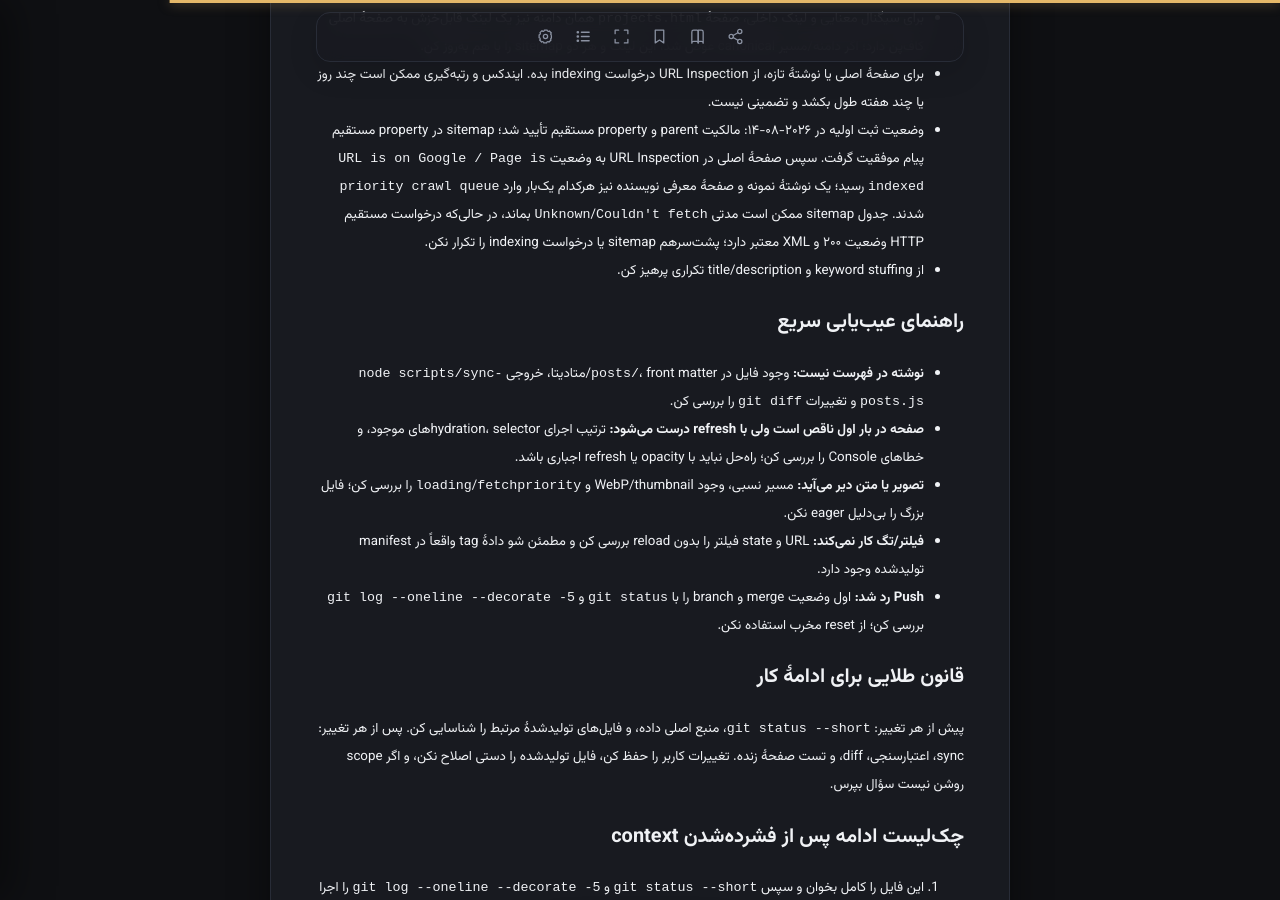
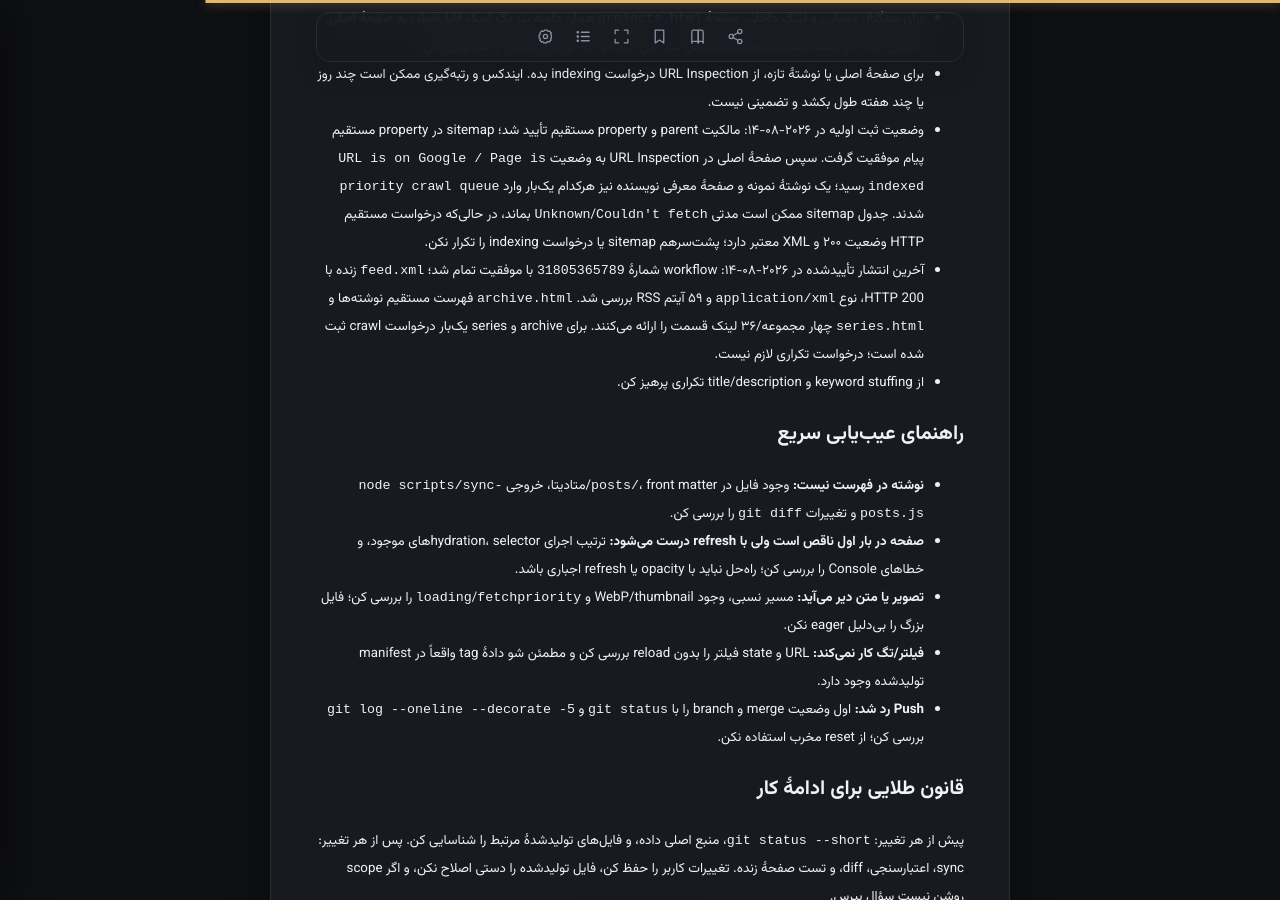
Before and after one commit to Soheil-Aghayani/Coffpen, a Jekyll site: the page built from CODEX_PROJECT_NOTES.md, in a window 1280 px wide and 900 px high, scrolled down 3312 px. Built offline with Jekyll 4.4.1, drawn with Linux system fonts in a browser that asks for light colours; our own code applies the rules of GitHub Pages for plain Markdown files; some of the changed text lies outside the part shown.

Commit message:
Document latest discovery verification

```diff
--- a/CODEX_PROJECT_NOTES.md
+++ b/CODEX_PROJECT_NOTES.md
@@ -74,6 +74,7 @@
 - برای سیگنال معنایی و لینک داخلی، صفحهٔ `projects.html` همان دامنه نیز یک لینک قابل‌خزش به صفحهٔ اصلی کاف‌پن دارد؛ اگر دامنه/مسیر canonical عوض شد، این لینک و هر دو sitemap را با هم به‌روز کن.
 - برای صفحهٔ اصلی یا نوشتهٔ تازه، از URL Inspection درخواست indexing بده. ایندکس و رتبه‌گیری ممکن است چند روز یا چند هفته طول بکشد و تضمینی نیست.
 - وضعیت ثبت اولیه در ۲۰۲۶-۰۸-۱۴: مالکیت parent و property مستقیم تأیید شد؛ sitemap در property مستقیم پیام موفقیت گرفت. سپس صفحهٔ اصلی در URL Inspection به وضعیت `URL is on Google / Page is indexed` رسید؛ یک نوشتهٔ نمونه و صفحهٔ معرفی نویسنده نیز هرکدام یک‌بار وارد `priority crawl queue` شدند. جدول sitemap ممکن است مدتی `Unknown`/`Couldn't fetch` بماند، در حالی‌که درخواست مستقیم HTTP وضعیت ۲۰۰ و XML معتبر دارد؛ پشت‌سرهم sitemap یا درخواست indexing را تکرار نکن.
+- آخرین انتشار تأییدشده در ۲۰۲۶-۰۸-۱۴: workflow شمارهٔ `31805365789` با موفقیت تمام شد؛ `feed.xml` زنده با HTTP 200، نوع `application/xml` و ۵۹ آیتم RSS بررسی شد. `archive.html` فهرست مستقیم نوشته‌ها و `series.html` چهار مجموعه/۳۶ لینک قسمت را ارائه می‌کنند. برای archive و series یک‌بار درخواست crawl ثبت شده است؛ درخواست تکراری لازم نیست.
 - از keyword stuffing و title/description تکراری پرهیز کن.
 
 ## راهنمای عیب‌یابی سریع
```
